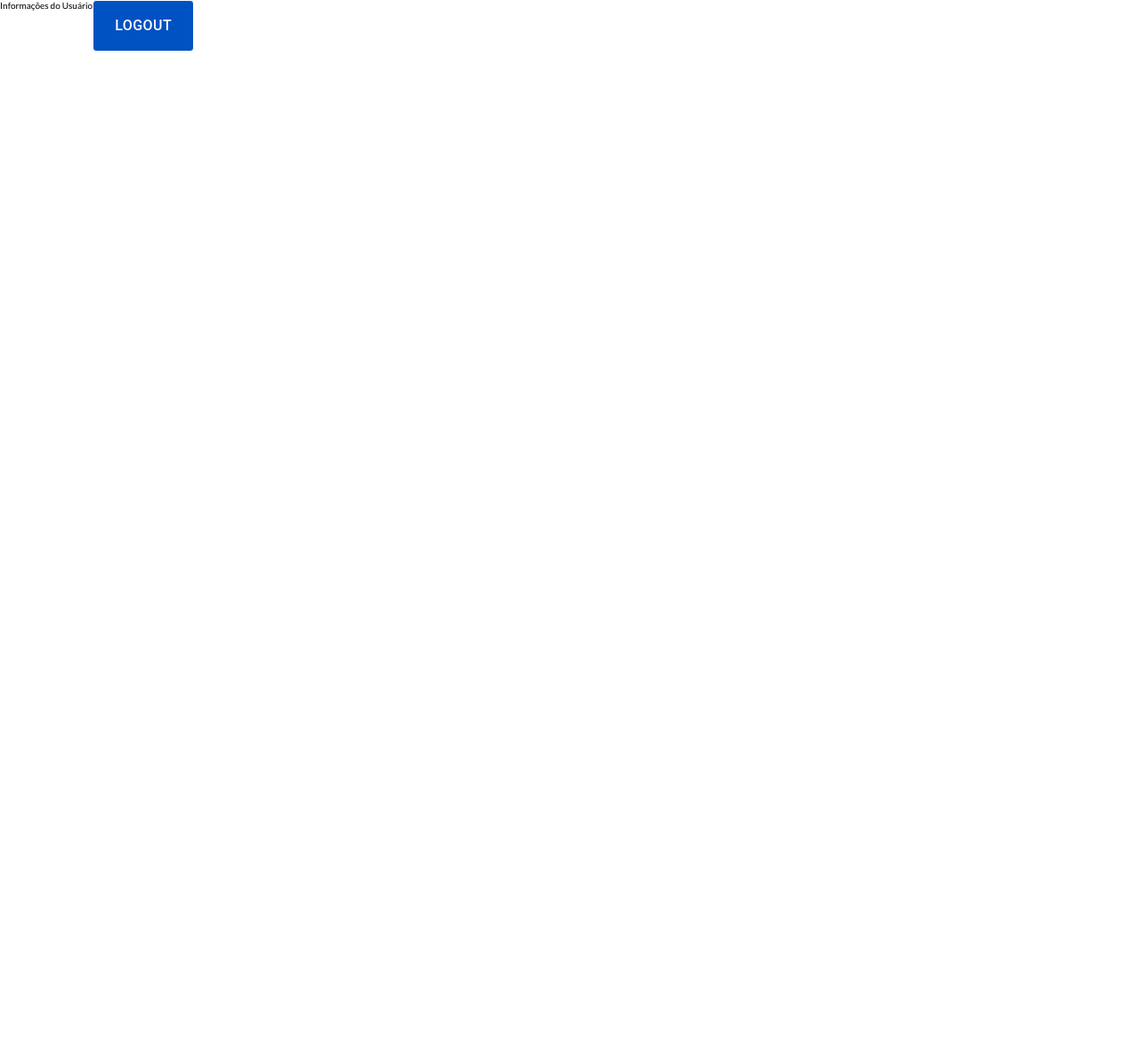
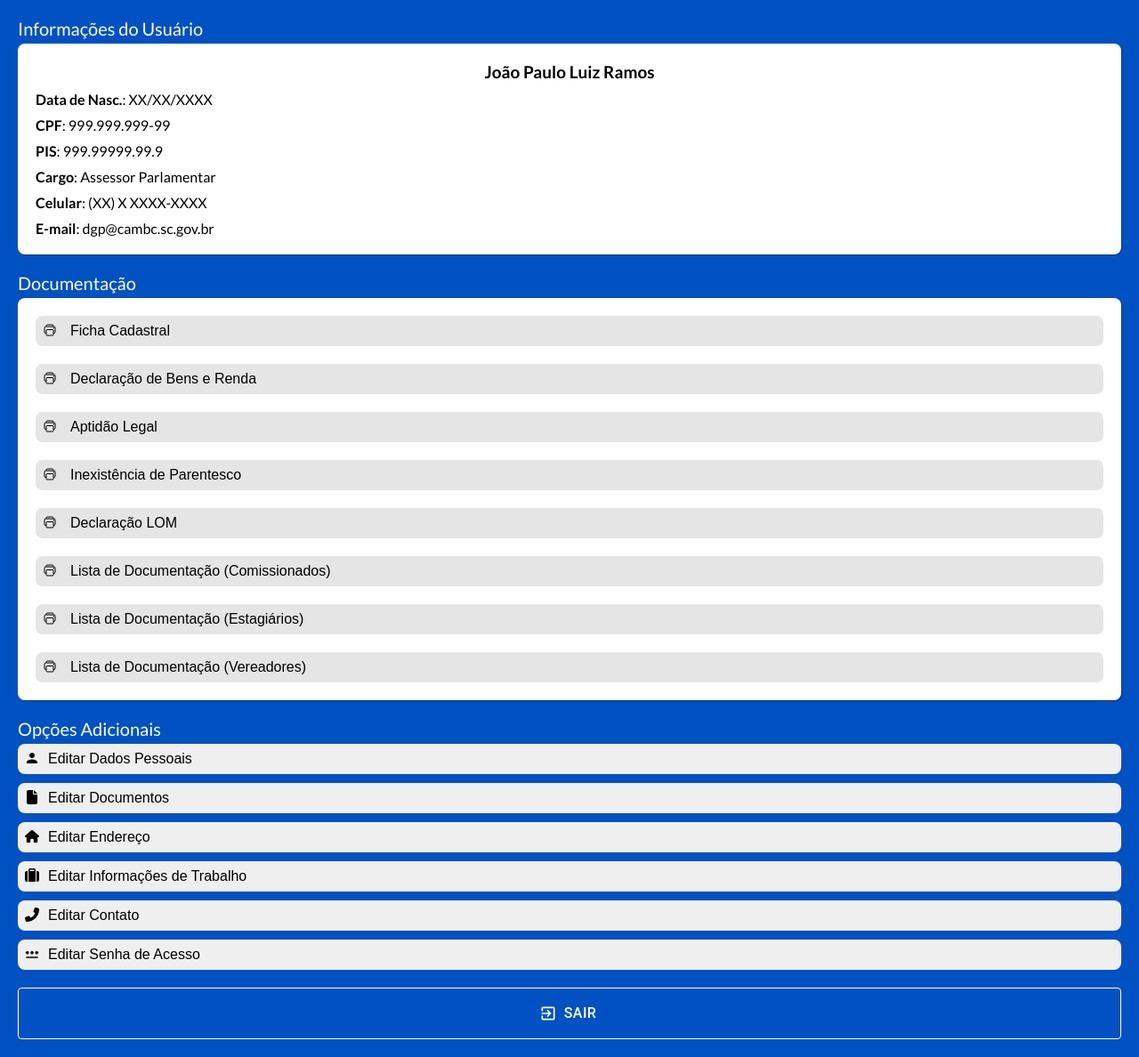
Before and after one commit to Departamento-de-Gestao-de-Pessoas-CVBC/AdmissaoDigital, a React (Vite) app: page /teste in a window 1280 px wide. Shown: the whole page at 89% size. Before the commit the page ends 800 px from the top, so only its background shows below. Built offline with nearby package versions, Linux system fonts and the light colour scheme; sample sign-in values are in the browser's storage.

Commit message:
Finalizada a página de Informações do Usuário no celular.

```diff
--- a/src/pages/UserInformation/UserInformation.jsx
+++ b/src/pages/UserInformation/UserInformation.jsx
@@ -2,11 +2,18 @@ import styles from "./UserInformation.module.css";
 
 import { useNavigate } from "react-router-dom";
 
+import { IoPrintOutline } from "react-icons/io5";
+import { IoMdPerson } from "react-icons/io";
+import { FaFile, FaHouse, FaSuitcase, FaPhoneFlip } from "react-icons/fa6";
+import { MdPassword } from "react-icons/md";
+import ExitToAppIcon from "@mui/icons-material/ExitToApp";
+
 import { BasicButton } from "../../components/BasicButton/BasicButton";
-// import { Header } from "../../components/Header/Header";
+import { ReturnButton } from "../../components/ReturnButton/ReturnButton";
 
 export const UserInformation = () => {
   const navigate = useNavigate();
+
   function logoutSubmit() {
     localStorage.setItem("login", "");
     localStorage.setItem("loginStatus", "Logado com sucesso!");
@@ -20,12 +27,113 @@ export const UserInformation = () => {
           <p>Informações do Usuário</p>
         </div>
         <div className={styles.summaryCard}>
-          <div className={styles.summaryInfos}></div>
+          <div className={styles.summaryInfos}>
+            <p className={styles.fullName}>
+              <strong>João Paulo Luiz Ramos</strong>
+            </p>
+            <p>
+              <strong>Data de Nasc.</strong>: XX/XX/XXXX
+            </p>
+            <p>
+              <strong>CPF</strong>: 999.999.999-99
+            </p>
+            <p>
+              <strong>PIS</strong>: 999.99999.99.9
+            </p>
+            <p>
+              <strong>Cargo</strong>: Assessor Parlamentar
+            </p>
+            <p>
+              <strong>Celular</strong>: (XX) X XXXX-XXXX
+            </p>
+            <p>
+              <strong>E-mail</strong>: dgp@cambc.sc.gov.br
+            </p>
+          </div>
           <div className={styles.summaryExtraInfos}></div>
         </div>
       </div>
-      <div className={styles.basicInfo}></div>
-      <BasicButton title="Logout" onClick={logoutSubmit} />
+      <div className={styles.documents}>
+        <div className={styles.documentsTitle}>
+          <p>Documentação</p>
+        </div>
+        <div className={styles.documentsCard}>
+          <div className={styles.forms}>
+            <button className={styles.option}>
+              <IoPrintOutline />
+              Ficha Cadastral
+            </button>
+            <button className={styles.option}>
+              <IoPrintOutline />
+              Declaração de Bens e Renda
+            </button>
+            <button className={styles.option}>
+              <IoPrintOutline />
+              Aptidão Legal
+            </button>
+            <button className={styles.option}>
+              <IoPrintOutline />
+              Inexistência de Parentesco
+            </button>
+            <button className={styles.option}>
+              <IoPrintOutline />
+              Declaração LOM
+            </button>
+            <button className={styles.option}>
+              <IoPrintOutline />
+              Lista de Documentação (Comissionados)
+            </button>
+            <button className={styles.option}>
+              <IoPrintOutline />
+              Lista de Documentação (Estagiários)
+            </button>
+            <button className={styles.option}>
+              <IoPrintOutline />
+              Lista de Documentação (Vereadores)
+            </button>
+          </div>
+        </div>
+      </div>
+      <div className={styles.additionalOptions}>
+        <div className={styles.additionalTitle}>
+          <p>Opções Adicionais</p>
+        </div>
+        <div className={styles.additionalSelections}>
+          <div className={styles.leftSelections}>
+            <button className={styles.selection}>
+              <IoMdPerson />
+              Editar Dados Pessoais
+            </button>
+            <button className={styles.selection}>
+              <FaFile />
+              Editar Documentos
+            </button>
+            <button className={styles.selection}>
+              <FaHouse />
+              Editar Endereço
+            </button>
+          </div>
+          <div className={styles.rightSelections}>
+            <button className={styles.selection}>
+              <FaSuitcase />
+              Editar Informações de Trabalho
+            </button>
+            <button className={styles.selection}>
+              <FaPhoneFlip />
+              Editar Contato
+            </button>
+            <button className={styles.selection}>
+              <MdPassword />
+              Editar Senha de Acesso
+            </button>
+          </div>
+        </div>
+      </div>
+      <BasicButton
+        title="Sair"
+        onClick={logoutSubmit}
+        startIcon={<ExitToAppIcon />}
+      />
     </div>
   );
 };
--- a/src/pages/UserInformation/UserInformation.module.css
+++ b/src/pages/UserInformation/UserInformation.module.css
@@ -1,3 +1,137 @@
+/* Container */
 .container {
   display: flex;
+  flex-direction: column;
+  gap: 2rem;
+  background: var(--camaraAzul);
+  padding: 2rem;
 }
+
+/* User Summary */
+.userSummary {
+  display: flex;
+  flex-direction: column;
+  gap: 0.5rem;
+}
+
+.summaryTitle {
+  color: var(--branco);
+  font-size: 2rem;
+}
+
+.summaryCard {
+  display: flex;
+  background: var(--branco);
+  padding: 2rem;
+  border-radius: 0.8rem;
+  box-shadow: 1px 1px 1px rgba(0, 0, 0, 0.342);
+  font-size: 1.6rem;
+}
+
+.summaryInfos {
+  display: flex;
+  flex-direction: column;
+  gap: 1rem;
+  width: 100%;
+}
+
+.fullName {
+  text-align: center;
+  font-size: 1.9rem;
+}
+
+/* Documents */
+.documents {
+  display: flex;
+  flex-direction: column;
+  gap: 0.5rem;
+}
+
+.documentsTitle {
+  color: var(--branco);
+  font-size: 2rem;
+}
+
+.documentsCard {
+  display: flex;
+  align-items: center;
+  justify-content: center;
+  background: var(--branco);
+  padding: 2rem;
+  border-radius: 0.8rem;
+  box-shadow: 1px 1px 1px rgba(0, 0, 0, 0.342);
+  font-size: 1.5rem;
+}
+
+.forms {
+  display: flex;
+  flex-direction: column;
+  gap: 2rem;
+  width: 100%;
+}
+
+.option {
+  display: flex;
+  justify-content: start;
+  gap: 1.5rem;
+  padding: 0.8rem;
+  border: none;
+  border-radius: 0.8rem;
+  background: var(--camaraCinza100);
+  transition: all 0.2s ease;
+  font-size: 1.6rem;
+}
+
+.option:hover {
+  cursor: pointer;
+  box-shadow: 1px 1px 1px rgba(0, 0, 0, 0.342);
+}
+
+/* Additional Options */
+.additionalOptions {
+  display: flex;
+  flex-direction: column;
+  gap: 0.5rem;
+}
+
+.additionalTitle {
+  color: var(--branco);
+  font-size: 2rem;
+}
+
+.additionalSelections {
+  display: flex;
+  flex-direction: column;
+  gap: 1rem;
+}
+
+.leftSelections {
+  display: flex;
+  flex-direction: column;
+  gap: 1rem;
+  width: 100%;
+}
+
+.rightSelections {
+  display: flex;
+  flex-direction: column;
+  gap: 1rem;
+  width: 100%;
+}
+
+.selection {
+  display: flex;
+  justify-content: start;
+  gap: 1rem;
+  padding: 0.8rem;
+  border: none;
+  border-radius: 0.8rem;
+  width: 100%;
+  transition: all 0.2s ease;
+  font-size: 1.6rem;
+}
+
+.selection:hover {
+  cursor: pointer;
+  box-shadow: 1px 1px 1px rgba(0, 0, 0, 0.342);
+}
```
